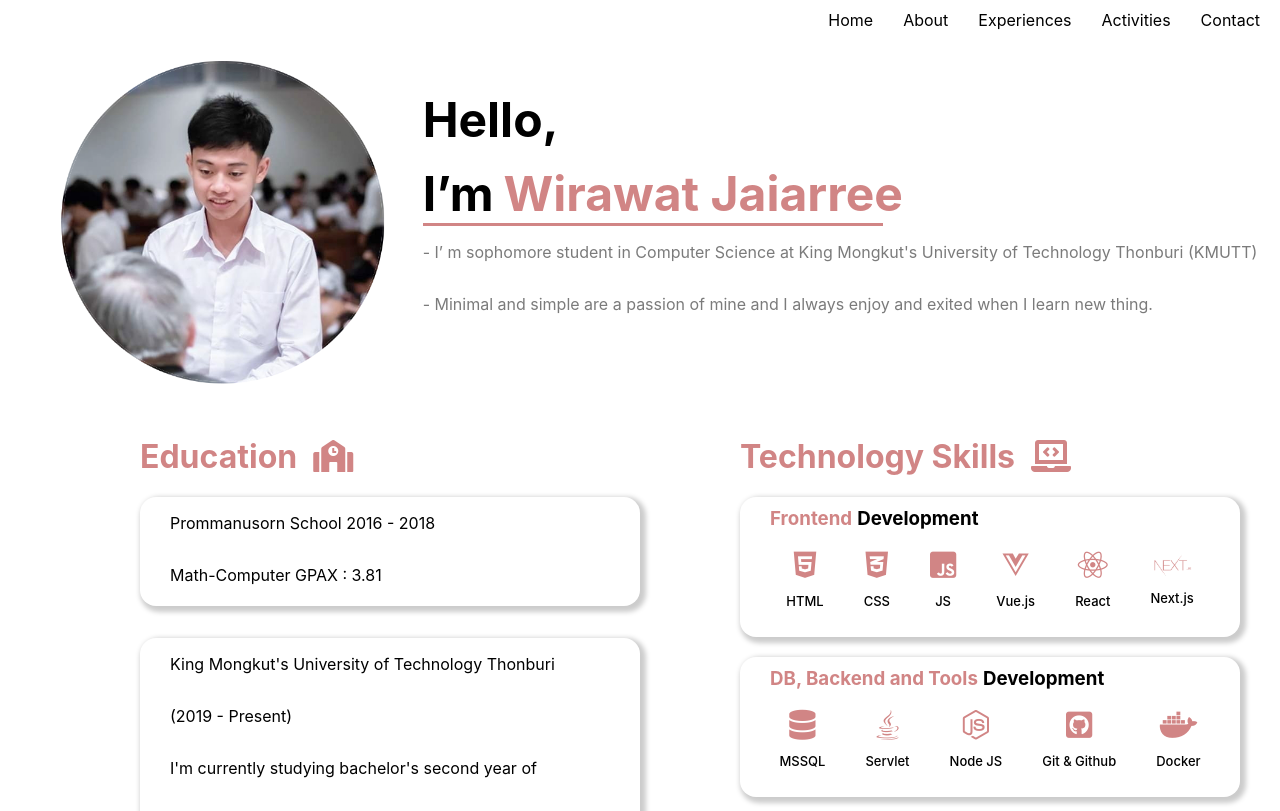
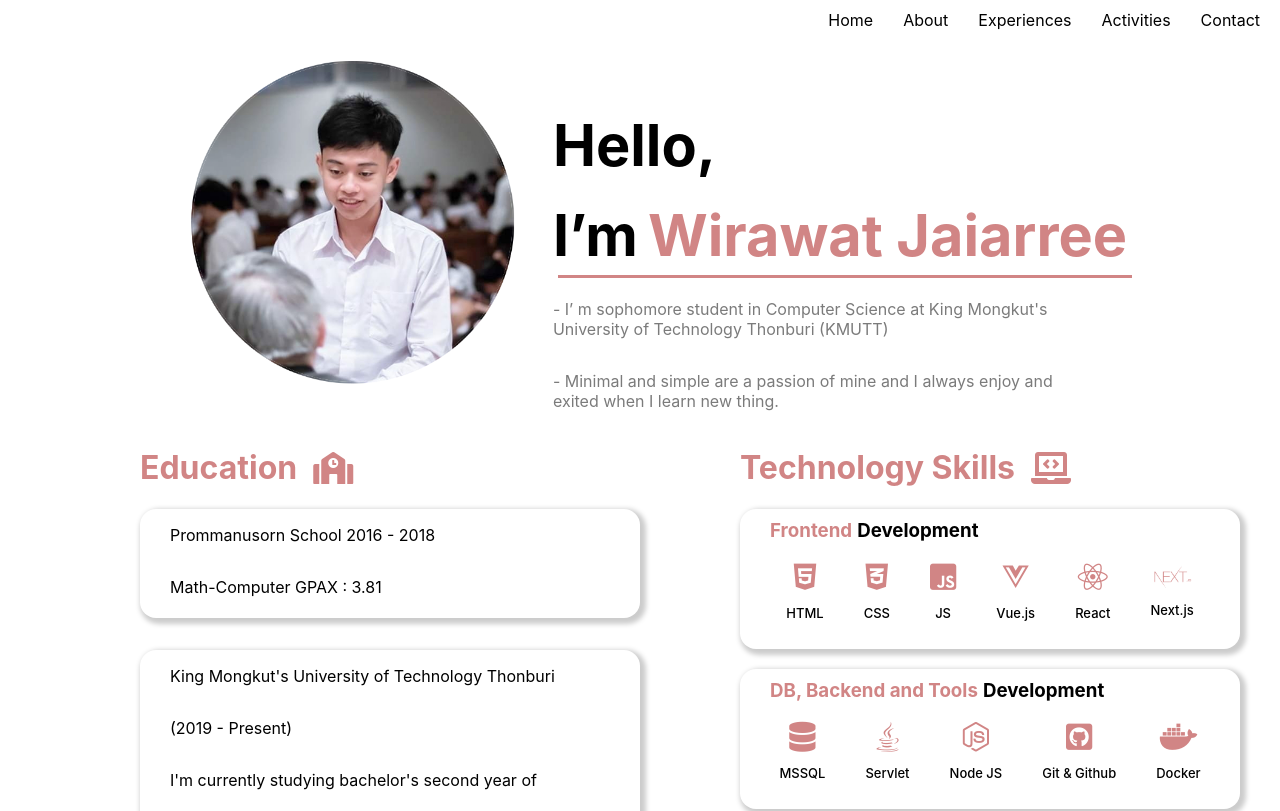
Before and after one commit to wiree65/Wiree-Porfolio, a Next.js app: page /about in a window 1280 px wide. Shown: the top 811 px of the page. Built offline with nearby package versions, Linux system fonts and the light colour scheme.

Commit message:
[FIX] bugs not synchronize picture

```diff
--- a/pages/about.js
+++ b/pages/about.js
@@ -10,15 +10,23 @@ const About = () => {
         <Layout page="about">
           <div className="motion">
             <div className="container">
-              <img src="/images/profile.png" className="profilePic"></img>
+              <img
+                src="/images/profile.png"
+                width="400px"
+                height="auto"
+                className="profilePic"
+                alt="profile picture"
+              ></img>
               <div className="column-con">
                 <div>
                   <div>
-                    <h1 className="text">Hello,</h1>
+                    <h1 className="text" style={{ margin: "20px 0px 0px 0px" }}>
+                      Hello,{"   "}
+                    </h1>
                     <div className="row-con">
                       <h1
                         className="text"
-                        style={{ margin: "15px 0px 0px 0px" }}
+                        style={{ margin: "20px 0px 0px 0px" }}
                       >
                         I’m{" "}
                       </h1>
@@ -26,8 +34,9 @@ const About = () => {
                         className="text"
                         style={{
                           paddingLeft: "10px",
+
                           color: "#D18585",
-                          margin: "15px 0px 0px 0px",
+                          margin: "20px 0px 0px 0px",
                         }}
                       >
                         {" "}
@@ -36,16 +45,15 @@ const About = () => {
                     </div>
                   </div>
                 </div>
-                <div className="line">
+                <div className="line" style={{margin:'5px'}}></div>
 
-                </div>
-                <div>
+                <div className="typing">
                   <p style={{ color: "#7B7B7B" }}>
                     - I’ m sophomore student in Computer Science at King
                     Mongkut's University of Technology Thonburi (KMUTT)
                   </p>
                 </div>
-                  <div>
+                <div className="typing">
                   <p style={{ color: "#7B7B7B" }}>
                     - Minimal and simple are a passion of mine and I always
                     enjoy and exited when I learn new thing.
@@ -161,7 +169,7 @@ const About = () => {
       <style jsx>{`
         .line {
           background-color: #d18585;
-          width: 460px;
+          width: 100%;
           height: 3px;
         }
         .profilePic {
@@ -251,15 +259,13 @@ const About = () => {
           flex-direction: row;
         }
         .typing {
-          text-align: center;
+          width: 550px;
           display: flex;
-          justify-content: center;
-          align-items: center;
-          animation-name: example;
-          animation-duration: 4s;
+          justify-content: flex-start;
+          align-items: flex-start;
         }
         .text {
-          font-size: 3rem;
+          font-size: 3.6rem;
           margin: 0px;
           padding: 0px;
         }
@@ -282,8 +288,14 @@ const About = () => {
           }
         }
         @media only screen and (max-width: 768px) {
+          .typing {
+            width: 300px;
+            display: flex;
+            justify-content: flex-start;
+            align-items: flex-start;
+          }
           .column-con {
-            margin:0px;
+            margin: 0px;
             display: flex;
             justify-content: flex-start;
             align-items: center;
@@ -319,7 +331,7 @@ const About = () => {
 
           .line {
             background-color: #d18585;
-            width: 350px;
+            width: 100%;
             height: 3px;
           }
 
--- a/pages/renderPage/indexWeb.js
+++ b/pages/renderPage/indexWeb.js
@@ -147,7 +147,7 @@ const Home = () => {
         }
 
         .container {
-          min-height: 85vh;
+          min-height: 86vh;
           display: flex;
           justify-content: center;
           align-items: center;
```
Lines whose indentation alone changed are shown as unchanged.
